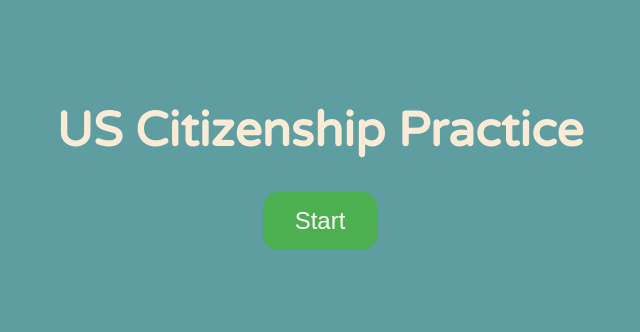
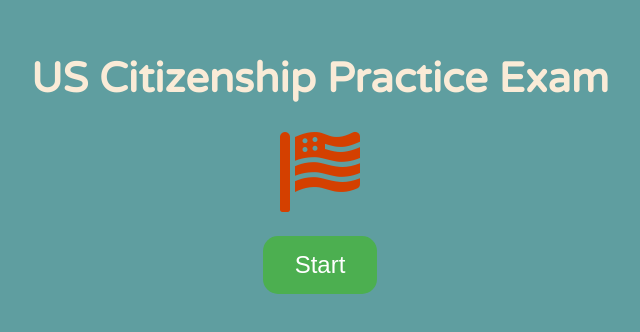
Before and after one commit to zion-kang/USCitizenshiptest, a plain HTML site: page index.html in a window 1280 px wide. Shown: the part 232-564 px from the top of the page, without its empty margins (320-960 px from the left). Drawn offline with nearby package versions, Linux system fonts and the light colour scheme.

Commit message:
American Flag add

```diff
--- a/index.html
+++ b/index.html
@@ -4,17 +4,25 @@
   <meta charset="UTF-8">
   <meta http-equiv="X-UA-Compatible" content="IE=edge">
   <meta name="viewport" content="width=device-width, initial-scale=1.0">
-  <title>Document</title>
+  <title>US Citizenship Practice Exam for EH</title>
+  <!-- Google Fonts -->
   <link rel="preconnect" href="https://fonts.gstatic.com">
   <link href="https://fonts.googleapis.com/css2?family=Varela+Round&display=swap" rel="stylesheet">
+  <!-- CSS -->
   <link rel="stylesheet" href="/main.css">
   <!-- jQuery -->
   <script src="https://code.jquery.com/jquery-3.6.0.js"  integrity="sha256-H+K7U5CnXl1h5ywQfKtSj8PCmoN9aaq30gDh27Xc0jk=" crossorigin="anonymous"></script>
+  <!-- Font awesome -->
+  <link rel="stylesheet" href="https://cdnjs.cloudflare.com/ajax/libs/font-awesome/5.15.3/css/all.min.css" integrity="sha512-iBBXm8fW90+nuLcSKlbmrPcLa0OT92xO1BIsZ+ywDWZCvqsWgccV3gFoRBv0z+8dLJgyAHIhR35VZc2oM/gI1w==" crossorigin="anonymous" />
+  <!-- Javascript -->
   <script src="/main.js" defer></script>
 </head>
 <body>
   <div class="container">
-    <h1>US Citizenship Practice</h1>
+    <div class="start__disappear">
+    <h1>US Citizenship Practice Exam</h1>
+    <i class="fas fa-flag-usa"></i>
+    </div>
     <button class="start">Start</button>
     <div class="question__container">
     <div class="question"></div>
--- a/main.css
+++ b/main.css
@@ -11,11 +11,22 @@ body{
   flex-direction: column;
   justify-content: center;
   align-items: center;
-  font-size: 1.5rem;
+  font-size: 1.3rem;
   width: 100vw;
   margin: 0 auto;
   background-color: cadetblue;
   height: 100vh;
+}
+.start__disappear{
+  display: flex;
+  flex-direction: column;
+  justify-content: center;
+  align-items: center;
+  margin-bottom: 1.5rem;
+}
+.fas{
+  font-size: 5rem;
+  color:#d44000;
 }
 .container h1{
   text-align: center;
@@ -38,7 +49,8 @@ body{
   justify-content: center;
   align-items: center;
   text-align: center;
-  color: bisque
+  color: bisque;
+  font-size: 1.5rem;
 }
 .next{
   margin-top: 1rem;
--- a/main.js
+++ b/main.js
@@ -206,9 +206,11 @@ const question = document.querySelector(".question")
 const answer = document.querySelector(".answer")
 const show = document.querySelector(".show")
 const next = document.querySelector(".next")
+const start__Disappear = document.querySelector(".start__disappear h1")
 
 start.addEventListener("click",()=>{
     start.classList.add("hide");
+    start__Disappear.classList.add("hide");
     show.classList.remove("hide");
     next.classList.remove("hide");
     question.innerHTML+= questions[random]["question"];
@@ -223,6 +225,9 @@ start.addEventListener("click",()=>{
     })
 
 next.addEventListener('click', function(){
+  if(!$(".answer").hasClass("hide")){
+    $(".answer").addClass("hide");
+  }
     const random=Math.floor(Math.random()* questions.length)
     question.innerHTML= questions[random]["question"];
     answer.innerHTML= questions[random]["answer"];
```
